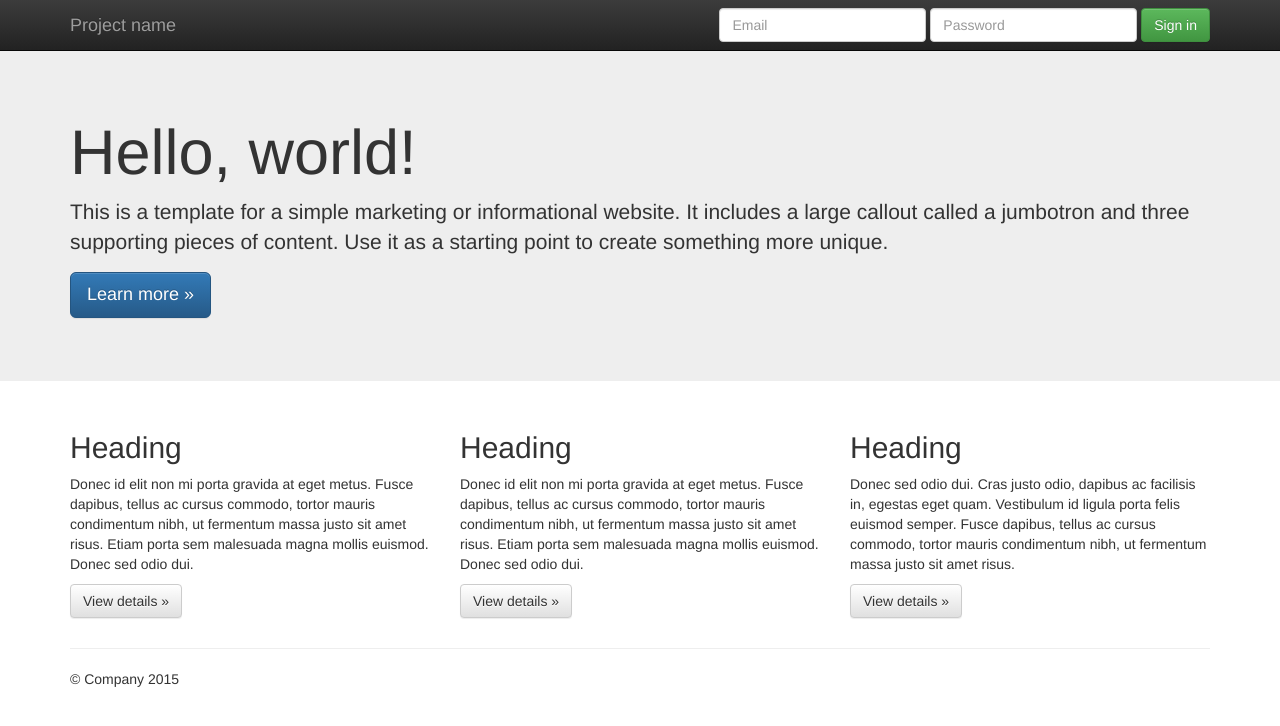
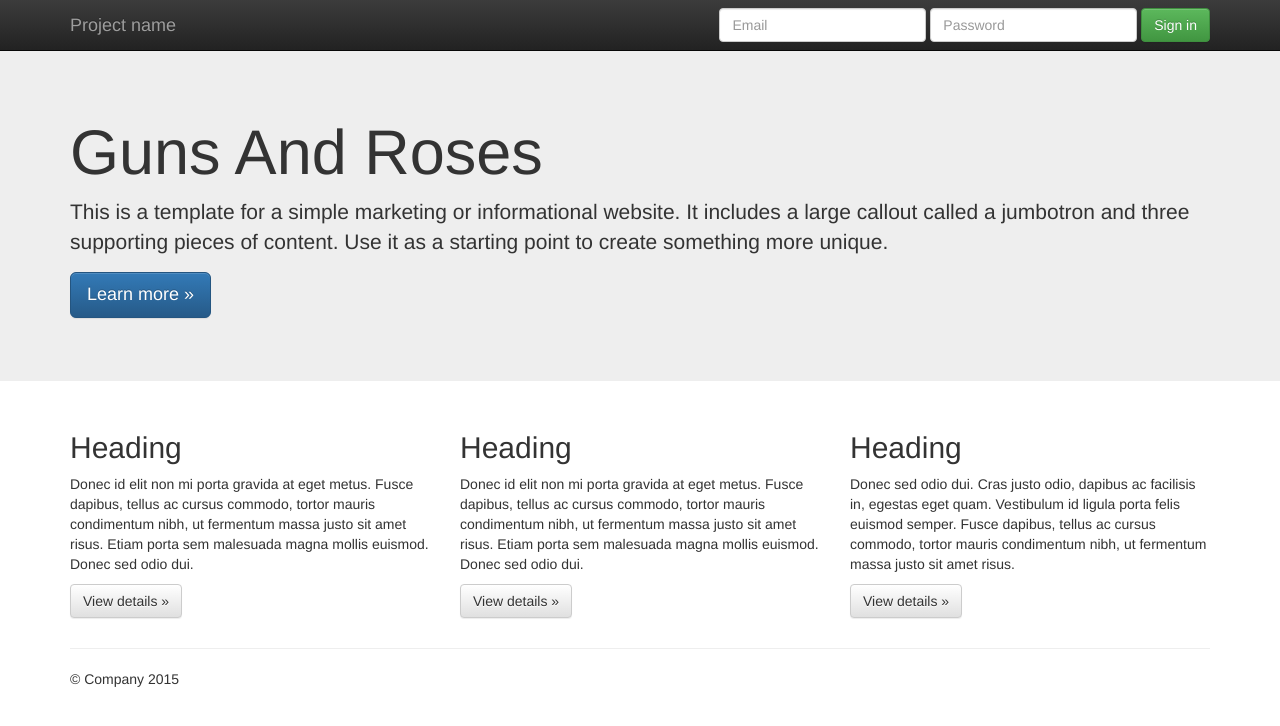
Before and after one commit to diegobgta/mipremarapagina, a plain HTML site: page public_html/index.html in a window 1280 px wide. Drawn offline with nearby package versions, Linux system fonts and the light colour scheme.

Commit message:
--Le cambie el titulo

```diff
--- a/public_html/index.html
+++ b/public_html/index.html
@@ -55,7 +55,7 @@
     <!-- Main jumbotron for a primary marketing message or call to action -->
     <div class="jumbotron">
       <div class="container">
-        <h1>Hello, world!</h1>
+        <h1>Guns And Roses </h1>
         <p>This is a template for a simple marketing or informational website. It includes a large callout called a jumbotron and three supporting pieces of content. Use it as a starting point to create something more unique.</p>
         <p><a class="btn btn-primary btn-lg" href="#" role="button">Learn more &raquo;</a></p>
       </div>
```
